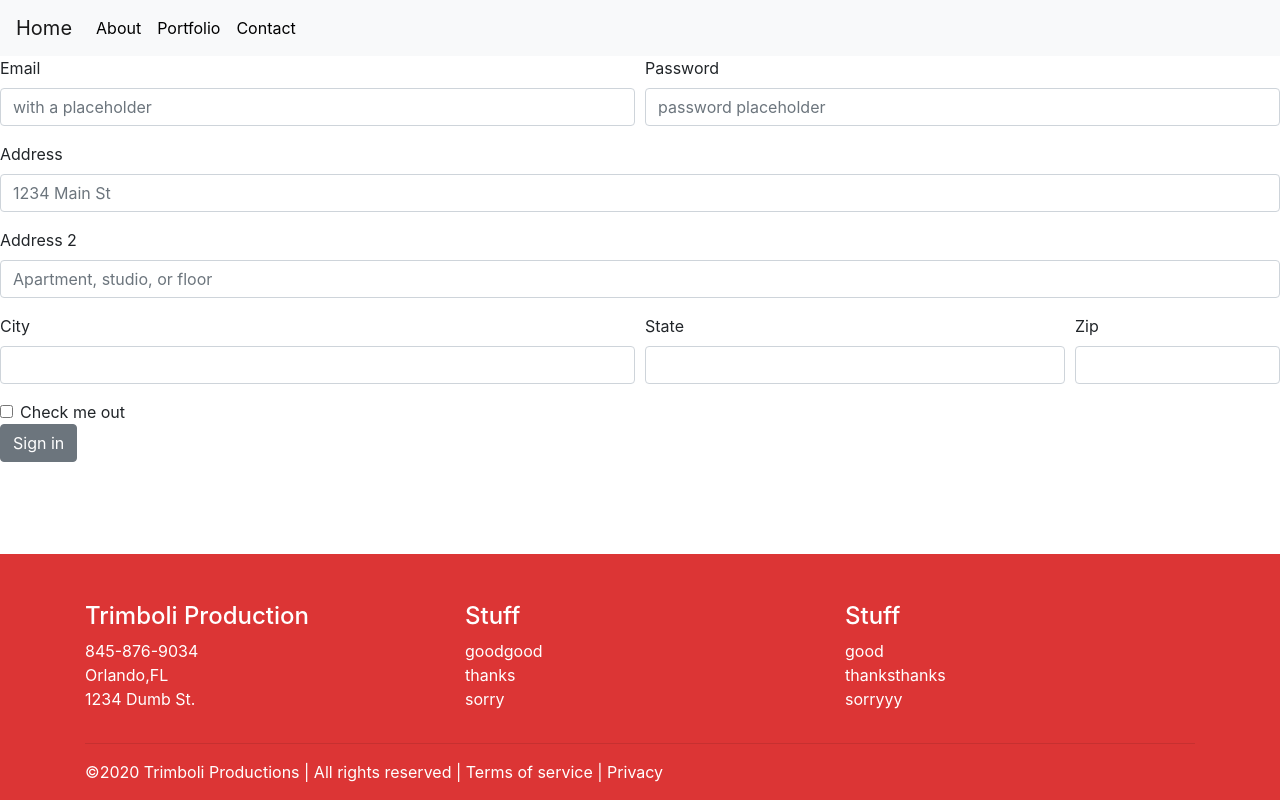
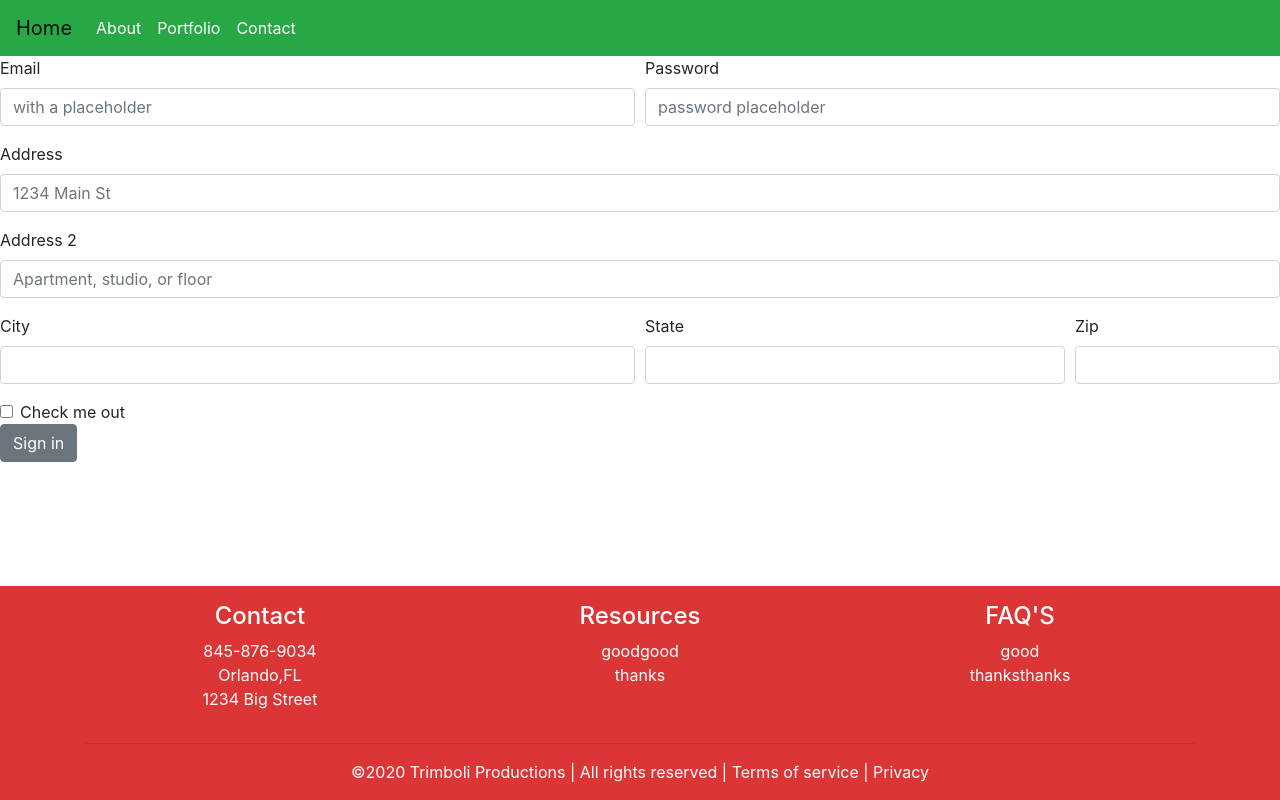
Before and after one commit to datrimboli/reactportfolio1, a React (Create React App) app in the folder reactportfolio1/: page /contact in a window 1280 px wide. Built offline with nearby package versions, Linux system fonts and the light colour scheme.

Commit message:
trying to change color of navbar

```diff
--- a/reactportfolio1/src/App.css
+++ b/reactportfolio1/src/App.css
@@ -1,9 +1,9 @@
 .link {
-  color: black;
+  color: white;
 }
 .link:hover {
-  text-decoration: none;
-  color: black;
+  text-decoration: none ;
+  color:white;
 }
 
 .page-container {
@@ -15,3 +15,7 @@
 .content-wrap{
   flex:1;
 }
+
+.Navbar {
+color:#dc3535
+}
--- a/reactportfolio1/src/App.js
+++ b/reactportfolio1/src/App.js
@@ -31,7 +31,7 @@ const App = () => {
         <div className="content-wrap">
           <Router>
             <div>
-              <Navbar color="light" light expand="md">
+              <Navbar color="success" light expand="md">
                 <NavbarBrand>Home</NavbarBrand>
                 <NavbarToggler onClick={toggle} />
                 <Collapse isOpen={isOpen} navbar>
--- a/reactportfolio1/src/components/Footer.css
+++ b/reactportfolio1/src/components/Footer.css
@@ -1,8 +1,12 @@
 .main-footer {
   color: white;
   background-color: #dc3535;
-  padding-top: 3em;
+  padding-top: 1em;
   position: relative;
   bottom:0;
   width:100%;
 }
+
+.center{
+  text-align: center;
+}
--- a/reactportfolio1/src/components/Footer.js
+++ b/reactportfolio1/src/components/Footer.js
@@ -3,52 +3,44 @@ import './Footer.css'
 
 const Footer = () => {
   return (
-    <div className="main-footer">
+    <div className="main-footer center">
       <div className="container">
         <div className="row">
           {/* Column1 */}
           <div className="col">
-            <h4>Trimboli Production</h4>
+            <h4>Contact</h4>
             <ul className="list-unstyled">
               <li>845-876-9034</li>
               <li>Orlando,FL</li>
-              <li>1234 Dumb St.</li>
-
-
+              <li>1234 Big Street</li>
+              {/* <li>1234 Dumb St.</li> */}
             </ul>
 
           </div>
           {/* Column2 */}
           <div className="col">
-            <h4>Stuff</h4>
+            <h4>Resources</h4>
             <ul className="list-unstyled">
               <li>goodgood</li>
               <li>thanks</li>
-              <li>sorry</li>
-
-
+              {/* <li>sorry</li> */}
             </ul>
 
           </div>
           {/* Column3 */}
           <div className="col">
-            <h4>Stuff</h4>
+            <h4>FAQ'S</h4>
             <ul className="list-unstyled">
               <li>good</li>
               <li>thanksthanks</li>
-              <li>sorryyy</li>
-
-
+              {/* <li>sorryyy</li> */}
             </ul>
-
           </div>
-
         </div>
         <hr />
         <div className="row">
-          <p className="col-sm">
+          <p className="col-sm center">
             &copy;{new Date().getFullYear()} Trimboli Productions | All rights reserved | Terms of service | Privacy
-
           </p>
 
         </div>
--- a/reactportfolio1/src/pages/About/About.js
+++ b/reactportfolio1/src/pages/About/About.js
@@ -1,4 +1,5 @@
 import React from 'react'
+
 import {
   Card, Button, CardHeader, CardFooter, CardBody,
   CardTitle, CardText
```
Also changed, not shown: reactportfolio1/src/pages/About/About.css (added).
